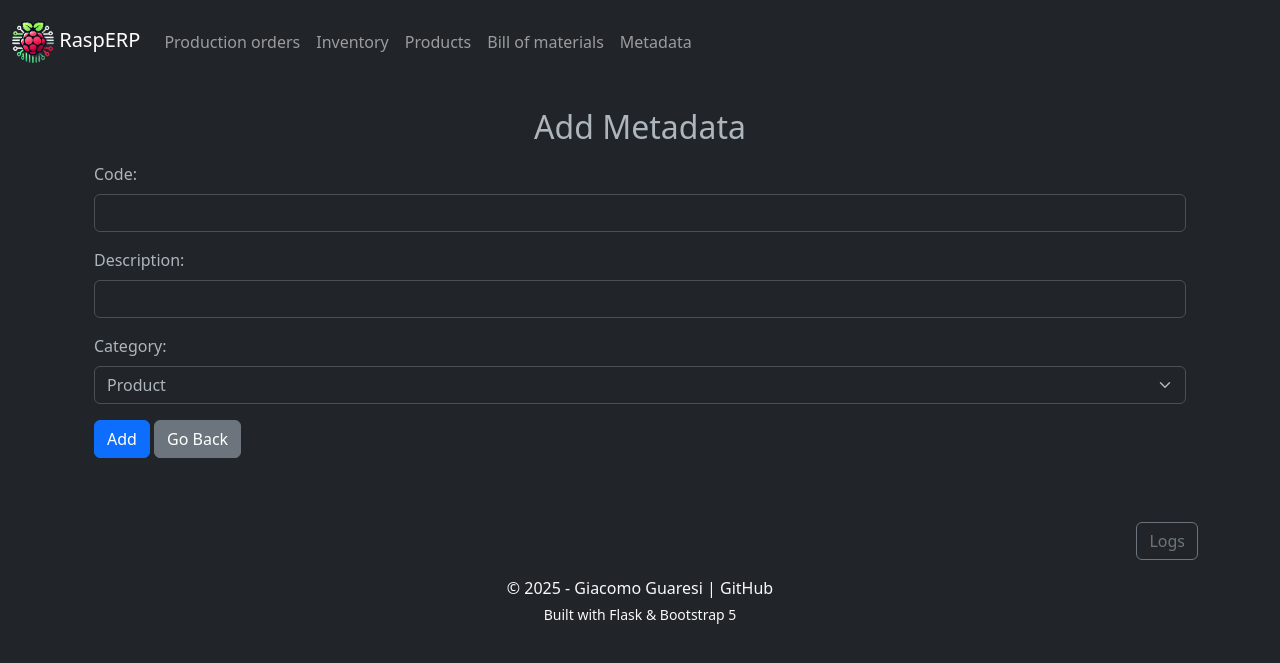
After one commit to GiacomoGuaresi/RaspERP, a Flask app: page /Metadata/add in a window 1280 px wide. The commit adds this page. Shown: the top 663 px of the page. Run offline with Flask 3, Linux system fonts and the light colour scheme; data that the repository does not hold is empty.

Commit message:
implement metadata

```diff
--- a/app/routes/__init__.py
+++ b/app/routes/__init__.py
@@ -7,6 +7,7 @@ from app.routes.production import production_bp
 from app.routes.progress import progress_bp
 from app.routes.product import product_bp
 from app.routes.inventory import inventory_bp
+from app.routes.metadata import metadata_bp
 
 def register_routes(app):
     app.register_blueprint(home_bp)
@@ -15,3 +16,4 @@ def register_routes(app):
     app.register_blueprint(progress_bp)
     app.register_blueprint(product_bp)
     app.register_blueprint(inventory_bp)
+    app.register_blueprint(metadata_bp)
--- /dev/null
+++ b/app/routes/metadata.py
@@ -0,0 +1,38 @@
+# app/routes/metadata.py
+import base64
+from io import BytesIO
+from PIL import Image
+from flask import Blueprint, request, redirect, url_for, render_template
+from app.utils import query_db
+
+metadata_bp = Blueprint("metadata", __name__)
+
+
+@metadata_bp.route('/Metadata')
+def view_Metadata():
+    data = query_db('SELECT * FROM Metadata')
+    return render_template('Metadata.html', data=data)
+
+
+@metadata_bp.route('/Metadata/add', methods=['GET', 'POST'])
+def add_Metadata():
+    if request.method == 'POST':
+        try:
+            metadata_code = request.form['MetadataCode']
+            category = request.form['Category']
+            description = request.form['Description']
+
+            # Inserisci nel DB
+            query_db('INSERT INTO Metadata (MetadataCode, Category, Description) VALUES (?, ?, ?)',
+                     (metadata_code, category, description))
+            return redirect(url_for('metadata.view_Metadata'))
+        except:
+            return render_template('Metadata_add.html', message=f'The metadata {metadata_code} is already present in the database')
+
+    return render_template('Metadata_add.html')
+
+
+@metadata_bp.route('/Metadata/delete/<metadataCode>')
+def delete_Metadata(metadataCode):
+    query_db('DELETE FROM Metadata WHERE MetadataCode = ?', (metadataCode,))
+    return redirect(url_for('metadata.view_Metadata'))
--- /dev/null
+++ b/app/templates/Metadata_add.html
@@ -0,0 +1,39 @@
+{% extends "base.html" %}
+{% block title %}Add metadata{% endblock %}
+{% block content %}
+    <div class="container mt-4">
+        <h2 class="text-center my-3">Add Metadata</h2>
+
+        {% if message %}
+        <div class="alert alert-danger" role="alert">
+            {{message}}
+        </div>
+        {% endif %}
+
+        <form method="post" enctype="multipart/form-data" class="mt-3">
+            <div class="mb-3">
+                <label for="MetadataCode" class="form-label">Code:</label>
+                <input type="text" id="MetadataCode" name="MetadataCode" class="form-control" required>
+            </div>
+
+            <div class="mb-3">
+                <label for="Description" class="form-label">Description:</label>
+                <input type="text" id="Description" name="Description" class="form-control" required>
+            </div>
+
+            <div class="mb-3">
+                <label for="Category" class="form-label">Category:</label>
+                <select class="form-select" aria-label="Default select example" id="Category" name="Category" list="categories" class="form-control" required>
+                    <option value="Product">Product</option>
+                    <option value="Component">Component</option>
+                    <option value="PrintedPart">Printed part</option>
+                    <option value="Subassembly">Subassembly</option>
+                  </select>
+            </div>
+
+            <!-- TODO: fare l'upload dell'immagine  -->
+            <button type="submit" class="btn btn-primary">Add</button>
+            <a href="{{ url_for('metadata.view_Metadata') }}" class="btn btn-secondary">Go Back</a>
+        </form>
+    </div>
+{% endblock %}
--- a/app/templates/base.html
+++ b/app/templates/base.html
@@ -32,6 +32,7 @@
                                 href="{{ url_for('product.view_Product') }}">Products</a></li>
                         <li class="nav-item"><a class="nav-link" href="{{ url_for('bom.view_BillOfMaterials') }}">Bill
                                 of materials</a></li>
+                        <li class="nav-item"><a class="nav-link" href="{{ url_for('metadata.view_Metadata') }}">Metadata</a></li>
                     </ul>
                 </div>
             </div>
--- a/db_template.sql
+++ b/db_template.sql
@@ -42,3 +42,9 @@ CREATE TABLE "Logs" (
     "message" TEXT NOT NULL,
     "user" TEXT
 );
+
+CREATE TABLE "Metadata" (
+    "MetadataCode" TEXT PRIMARY KEY,
+    "Description" TEXT NOT NULL,
+    "Category" TEXT
+);
```
Also changed, not shown: app/templates/Metadata.html (added, +33 -0 lines).
